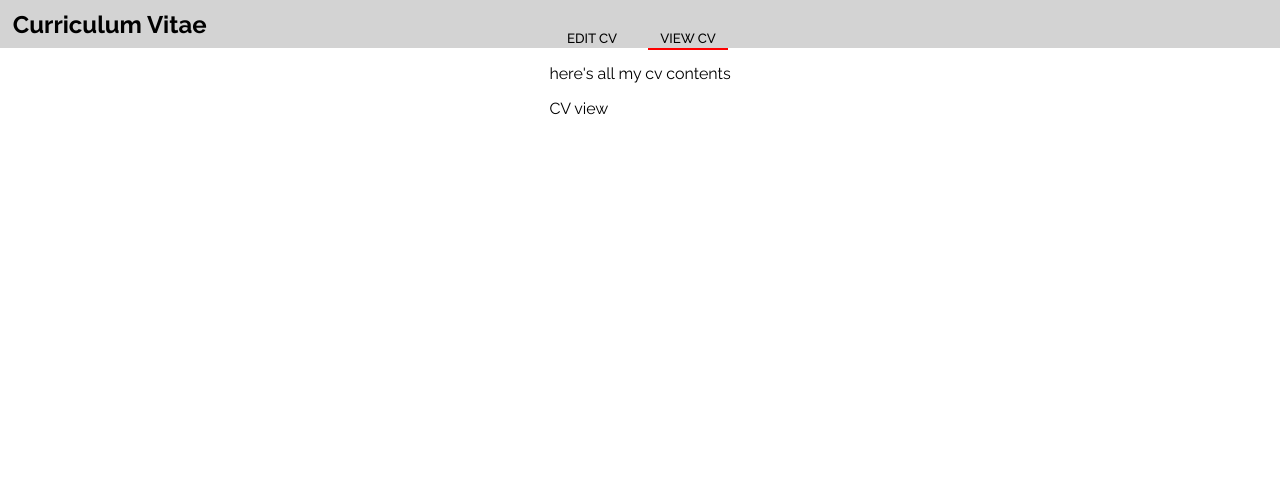
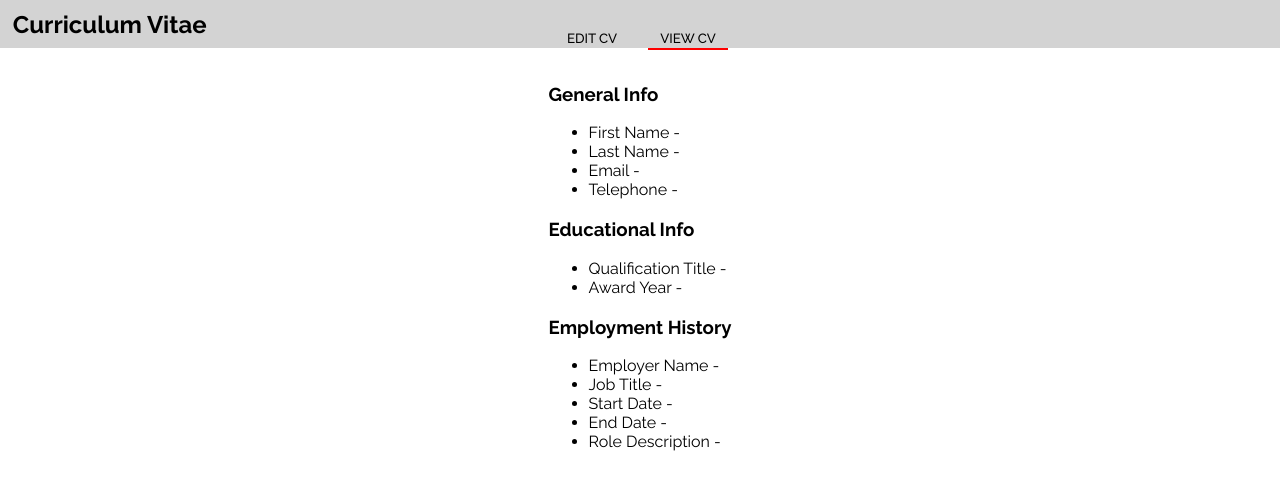
Before and after one commit to jbk2/react-cv, a React (Vite) app: page / in a window 1280 px wide. Both pictures are taken after a click on the element "VIEW CV". Shown: the top 486 px of the page. Built offline with nearby package versions, Linux system fonts and the light colour scheme.

Commit message:
create field states in App and plugin components
- create state in App for generalInfo, educationalInfo & employmentInfo
- write form element change handlers in each component
-crude initial layout to display those state values in the CV component

```diff
--- a/src/components/App.jsx
+++ b/src/components/App.jsx
@@ -3,26 +3,28 @@ import '../assets/stylesheets/App.css'
 import Header from './Header.jsx'
 import GeneralInfo from './GeneralInfo.jsx'
 import EducationalInfo from './EducationalInfo.jsx'
-import WorkInfo from './WorkInfo.jsx'
+import EmploymentInfo from './EmploymentInfo.jsx'
 import CV from './CV.jsx'
 import '../assets/stylesheets/form.css'
 
 function App() {
   const [selectedView, setSelectedView] = useState('Edit CV');
+  const [generalInfo, setGeneralInfo] = useState({firstName:'', lastName:'', email:'', telephone:''})
+  const [educationalInfo, setEducationalInfo] = useState({qualificationTitle:'', awardYear:''})
+  const [employmentInfo, setEmploymentInfo] = useState({employerName:'', jobTitle:'', startDate:'', endDate:'', roleDescription:''})
   return (
     <>
       <Header selectedView={selectedView} setSelectedView={setSelectedView} />
       <main>
-      {selectedView === "Edit CV" ? (
-        <>
-          <GeneralInfo />
-          <EducationalInfo />
-          <WorkInfo />
-        </>
+        {selectedView === "Edit CV" ? (
+          <>
+            <GeneralInfo generalInfo={generalInfo} setGeneralInfo={setGeneralInfo} />
+            <EducationalInfo educationalInfo={educationalInfo} setEducationalInfo={setEducationalInfo} />
+            <EmploymentInfo employmentInfo={employmentInfo} setEmploymentInfo={setEmploymentInfo} />
+          </>
         ) : (
-          <CV />
-        )
-      }
+          <CV generalInfo={generalInfo} educationalInfo={educationalInfo} employmentInfo={employmentInfo} />
+        )}
       </main>
     </>
   )
--- a/src/components/CV.jsx
+++ b/src/components/CV.jsx
@@ -1,8 +1,32 @@
-function CV() {
+function CV({generalInfo, educationalInfo, employmentInfo}) {
   return(
     <div>
-      here's all my cv contents
-      <p>CV view</p>
+      <section>
+        <h3>General Info</h3>
+        <ul>
+          <li>First Name - {generalInfo.firstName}</li>
+          <li>Last Name - {generalInfo.lastName}</li>
+          <li>Email - {generalInfo.email}</li>
+          <li>Telephone - {generalInfo.telephone}</li>
+        </ul>
+      </section>
+      <section>
+        <h3>Educational Info</h3>
+        <ul>
+          <li>Qualification Title - {educationalInfo.qualificationTitle}</li>
+          <li>Award Year - {educationalInfo.awardYear}</li>
+        </ul>
+      </section>
+      <section>
+        <h3>Employment History</h3>
+        <ul>
+          <li>Employer Name - {employmentInfo.employerName}</li>
+          <li>Job Title - {employmentInfo.jobTitle}</li>
+          <li>Start Date - {employmentInfo.startDate}</li>
+          <li>End Date - {employmentInfo.endDate}</li>
+          <li>Role Description - {employmentInfo.roleDescription}</li>
+        </ul>
+      </section>
     </div>
   )
 }
--- a/src/components/EducationalInfo.jsx
+++ b/src/components/EducationalInfo.jsx
@@ -1,12 +1,32 @@
-function EducationalInfo() {
+function EducationalInfo({educationalInfo, setEducationalInfo}) {
+  const handleChange = ((e) => {
+    const { id, value } = e.target;
+    setEducationalInfo(prevState => ({
+      ...prevState,
+      [id]: value
+    }));
+  })
+
   return(
     <section>
       <h3>Education</h3>
       <form action="#" className="form-grid">
-        <label htmlFor="qualification-title">Qualification Title</label>
-        <input type="text" id="qualification-title" />
-        <label htmlFor="award-year">Award Year</label>
-        <input type="date" id="award-year" />
+        <label htmlFor="qualificationTitle">Qualification Title</label>
+        <input
+          type="text"
+          id="qualificationTitle"
+          value={educationalInfo.qualificationTitle}
+          onChange={handleChange}
+        />
+
+        <label htmlFor="awardYear">Award Year</label>
+        <input
+          type="date"
+          id="awardYear"
+          value={educationalInfo.awardYear}
+          onChange={handleChange}
+        />
+
         <button id="add-qualification">Add Qualification</button>
       </form>
       <hr />
--- /dev/null
+++ b/src/components/EmploymentInfo.jsx
@@ -0,0 +1,56 @@
+function EmploymentInfo({employmentInfo, setEmploymentInfo}) {
+  const handleChange = ((e) => {
+    const { id, value } = e.target;
+    setEmploymentInfo(prevState => ({
+      ...prevState,
+      [id]: value
+    }))
+  })
+
+  return(
+    <section>
+      <h3>Work History</h3>
+      <form action="#" className="form-grid">
+        <label htmlFor="employerName">Employer Name</label>
+        <input
+          type="text"
+          id="employerName"
+          value={employmentInfo.employerName}
+          onChange={handleChange}
+        />
+        <label htmlFor="jobTitle">Job Title</label>
+        <input
+          type="text"
+          id="jobTitle"
+          value={employmentInfo.jobTitle}
+          onChange={handleChange}
+        />
+        <label htmlFor="startDate">Start Date</label>
+        <input
+          type="date"
+          id="startDate"
+          value={employmentInfo.startDate}
+          onChange={handleChange}
+        />
+        <label htmlFor="endDate">End Date</label>
+        <input
+          type="date"
+          id="endDate"
+          value={employmentInfo.endDate}
+          onChange={handleChange}
+        />
+        <label htmlFor="roleDescription">Role Description</label>
+        <textarea
+          id="roleDescription"
+          value={employmentInfo.roleDescription}
+          onChange={handleChange}
+        >
+        </textarea>
+        <button id="add-job">Add Job</button>
+      </form>
+      <hr />
+  </section>
+  )
+}
+
+export default EmploymentInfo
--- a/src/components/GeneralInfo.jsx
+++ b/src/components/GeneralInfo.jsx
@@ -1,16 +1,10 @@
-import { useState } from "react"
+// import { useState } from "react"
 
-function GeneralInfo() {
-  const [ state, setState ] = useState({
-    firstName:"",
-    lastName:"",
-    email:"",
-    telephone:""
-  })
+function GeneralInfo({generalInfo, setGeneralInfo}) {
 
   const handleChange = (e) => {
     const { id, value } = e.target;
-    setState(prevState => ({
+    setGeneralInfo(prevState => ({
       ...prevState,
       [id]: value
     }));
@@ -20,19 +14,19 @@ function GeneralInfo() {
     <section>
       <h3>General Info</h3>
       <form action="#" className="form-grid">
-        <label htmlFor="first-name">First name</label>
+        <label htmlFor="firstName">First name</label>
         <input
           type="text"
           id="firstName"
-          value={state.firstName}
+          value={generalInfo.firstName}
           onChange={handleChange}
         />
 
-        <label htmlFor="last-name">Last name</label>
+        <label htmlFor="lastName">Last name</label>
         <input
           type="text"
           id="lastName"
-          value={state.lastName}
+          value={generalInfo.lastName}
           onChange={handleChange}
         />
 
@@ -40,7 +34,7 @@ function GeneralInfo() {
         <input
           type="email"
           id="email"
-          value={state.email}
+          value={generalInfo.email}
           onChange={handleChange}
         />
 
@@ -48,7 +42,7 @@ function GeneralInfo() {
         <input
           type="text"
           id="telephone"
-          value={state.telephone}
+          value={generalInfo.telephone}
           onChange={handleChange}
         />
       </form>
--- a/src/components/WorkInfo.jsx
+++ /dev/null
@@ -1,23 +0,0 @@
-function WorkInfo() {
-  return(
-    <section>
-      <h3>Work History</h3>
-      <form action="#" className="form-grid">
-        <label htmlFor="employer-name">Employer Name</label>
-        <input type="text" id="employer-name" />
-        <label htmlFor="job-title">Job Title</label>
-        <input type="text" id="job-title" />
-        <label htmlFor="start-date">Start Date</label>
-        <input type="date" id="start-date" />
-        <label htmlFor="end-date">End Date</label>
-        <input type="date" id="end-date" />
-        <label htmlFor="description">Description</label>
-        <textarea id="description"></textarea>
-        <button id="add-job">Add Job</button>
-      </form>
-      <hr />
-  </section>
-  )
-}
-
-export default WorkInfo
```
